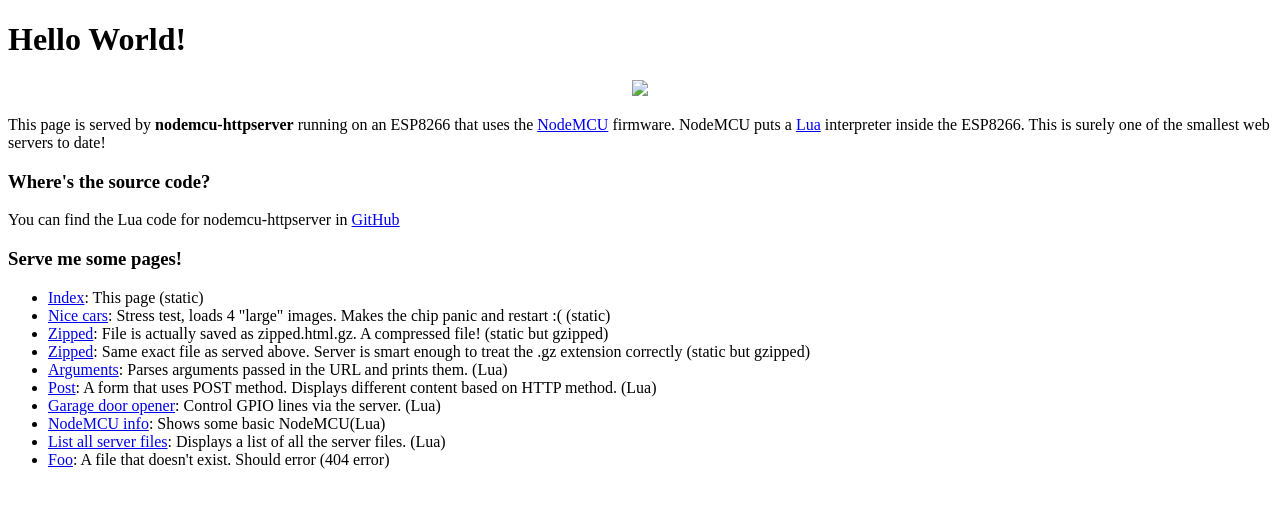
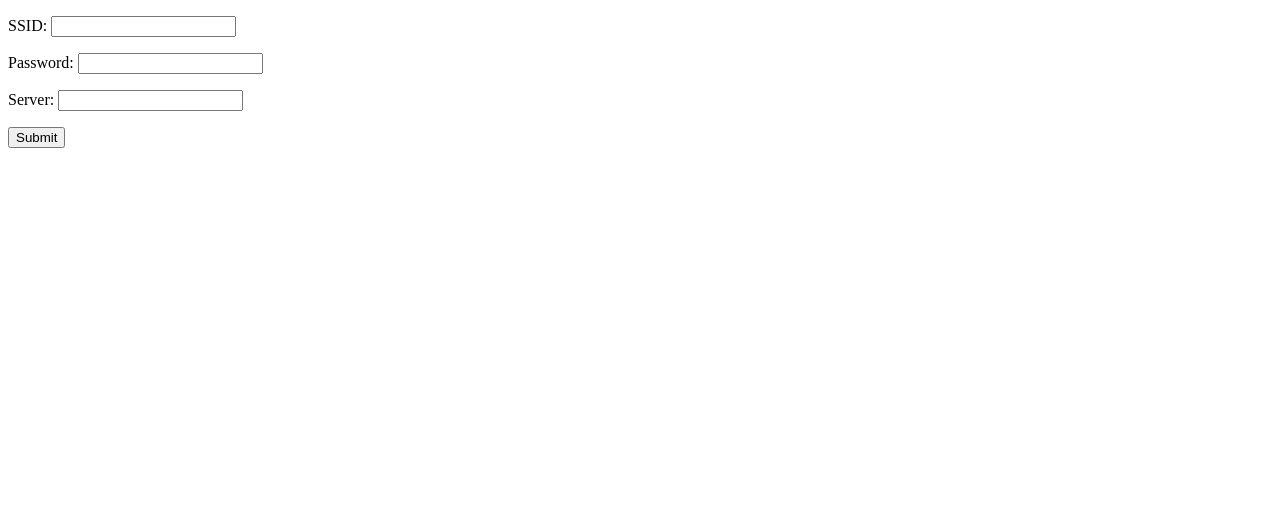
Before and after one commit to TangCheng/car_box_button, a plain HTML site: page index.html in a window 1280 px wide. Drawn offline with Linux system fonts and the light colour scheme.

Commit message:
function complete.

```diff
--- a/index.html
+++ b/index.html
@@ -2,33 +2,14 @@
 <html lang="en">
 <head>
    <meta charset="utf-8">
-   <title>Served by an ESP8266</title>
+   <title>Configure car box</title>
 </head>
 <body>
-   <h1>Hello World!</h1>
-   <div align="center">
-   <img src="underconstruction.gif">
-   </div>
-   <p>
-      This page is served by <b>nodemcu-httpserver</b> running on an ESP8266 that uses the <a href="https://github.com/nodemcu/nodemcu-firmware">NodeMCU</a> firmware.
-      NodeMCU puts a <a href="http://www.lua.org">Lua</a> interpreter inside the ESP8266. This is surely one of the smallest web servers to date!
-   </p>
-
-   <h3>Where's the source code?</h3>
-   <p>You can find the Lua code for nodemcu-httpserver in <a href="https://github.com/marcoskirsch/nodemcu-httpserver">GitHub</a></p>
-
-   <h3>Serve me some pages!</h3>
-   <ul>
-      <li><a href="index.html">Index</a>: This page (static)</li>
-      <li><a href="cars.html">Nice cars</a>: Stress test, loads 4 "large" images. Makes the chip panic and restart :( (static)</li>
-      <li><a href="zipped.html">Zipped</a>: File is actually saved as zipped.html.gz. A compressed file! (static but gzipped)</li>
-      <li><a href="zipped.html.gz">Zipped</a>: Same exact file as served above. Server is smart enough to treat the .gz extension correctly (static but gzipped)</li>
-      <li><a href="args.lua">Arguments</a>: Parses arguments passed in the URL and prints them. (Lua)</li>
-      <li><a href="post.lua">Post</a>: A form that uses POST method.  Displays different content based on HTTP method. (Lua)</li>
-      <li><a href="garage_door_opener.html">Garage door opener</a>: Control GPIO lines via the server. (Lua)</li>
-      <li><a href="node_info.lua">NodeMCU info</a>: Shows some basic NodeMCU(Lua)</li>
-      <li><a href="file_list.lua">List all server files</a>: Displays a list of all the server files. (Lua)</li>
-      <li><a href="foo.html">Foo</a>: A file that doesn't exist. Should error (404 error)</li>
-   </ul>
+    <form action="configuration" method="post">
+        <p>SSID: <input type="text" name="ssid" /></p>
+        <p>Password: <input type="text" name="pwd" /></p>
+        <p>Server: <input type="text" name="uri" /></p>
+        <input type="submit" value="Submit" />
+    </form>
 </body>
 </html>
```
Also changed, not shown: 5 other files.
